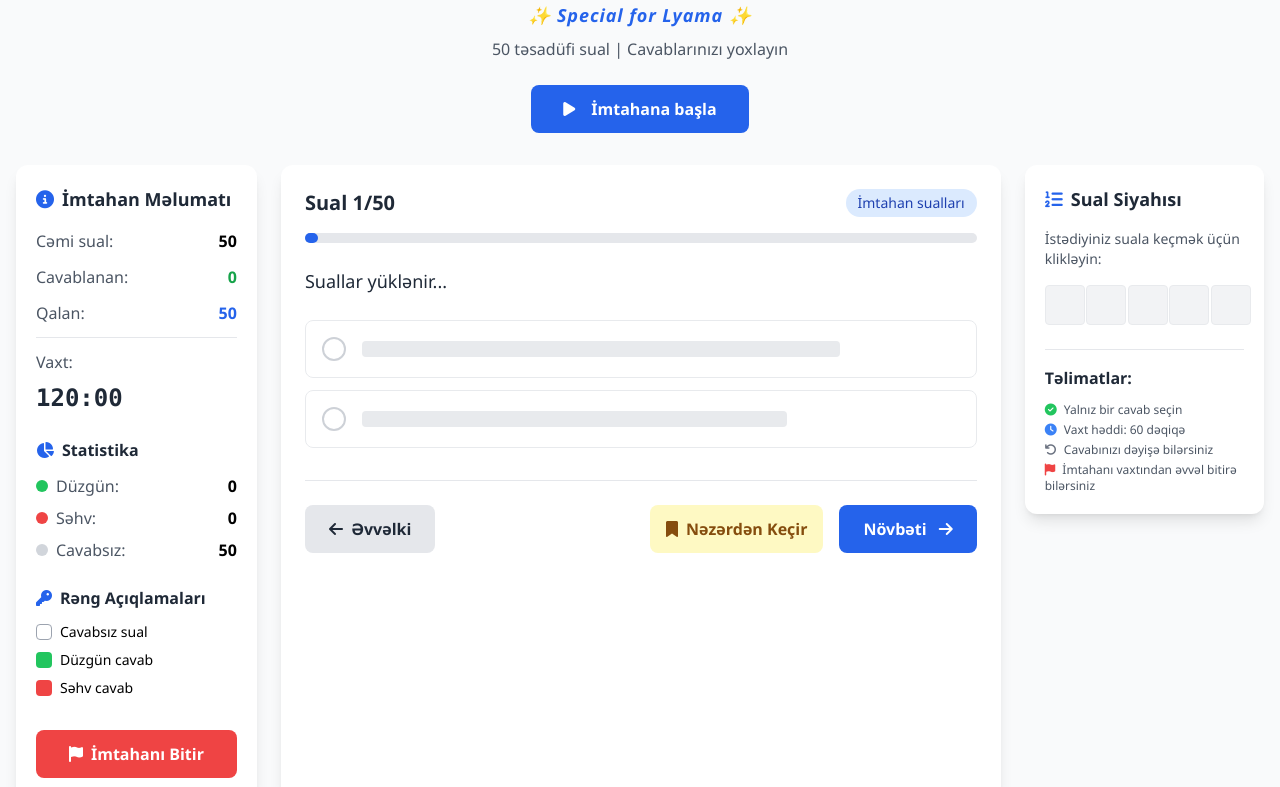
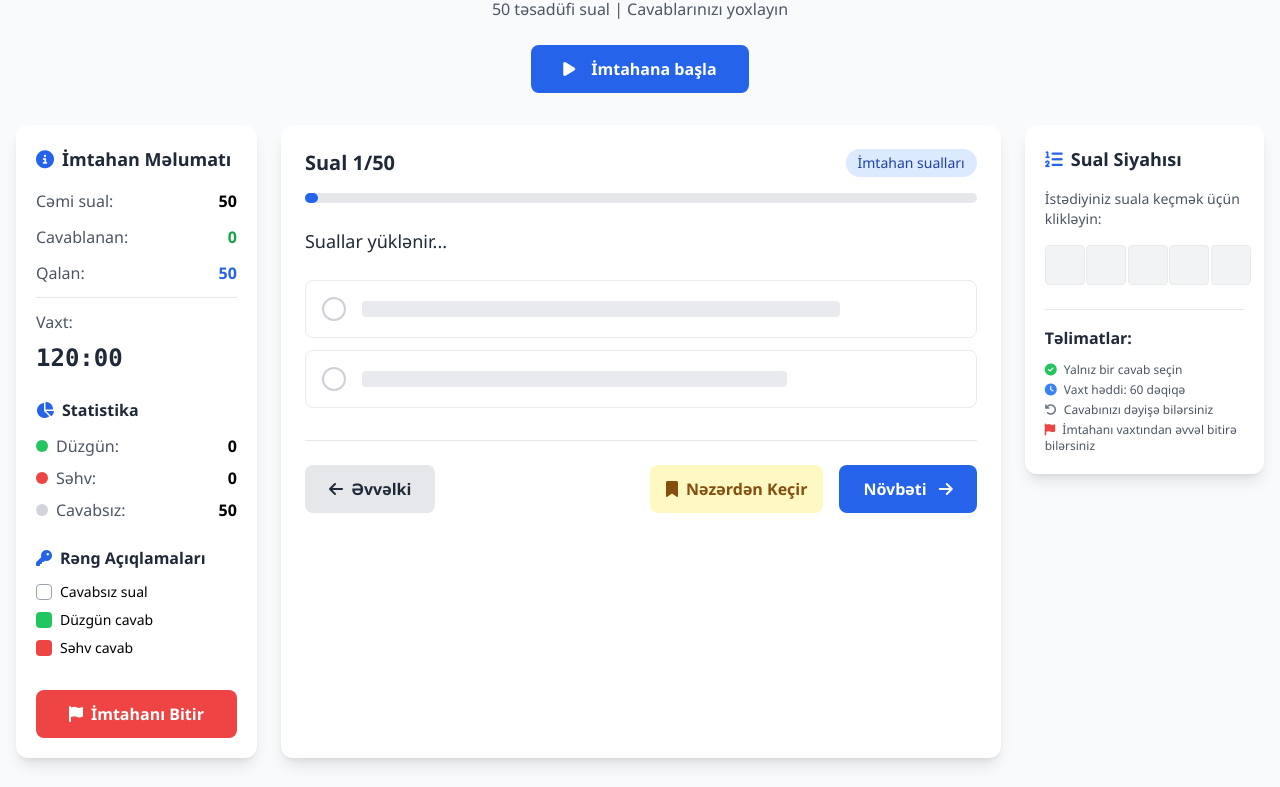
Before and after one commit to alimammadsoy/exam, a plain HTML site: page index.html in a window 1280 px wide. Shown: the part 71-858 px from the top of the page. Drawn offline with nearby package versions, Linux system fonts and the light colour scheme.

Commit message:
special text commented

```diff
--- a/index.html
+++ b/index.html
@@ -82,7 +82,7 @@
             <h1 class="text-2xl md:text-3xl font-bold text-blue-800">
                 <i class="fas fa-shield-alt mr-2"></i>İmtahana xoş gəlmisiniz!
             </h1>
-            <p class="text-lg italic text-blue-600 mt-3 font-semibold tracking-wider">✨ Special for Lyama ✨</p>
+            <!-- <p class="text-lg italic text-blue-600 mt-3 font-semibold tracking-wider">✨ Special for Lyama ✨</p> -->
             <p class="text-gray-600 mt-2">50 təsadüfi sual | Cavablarınızı yoxlayın</p>
             <button id="start-exam-btn" class="mt-6 bg-blue-600 hover:bg-blue-700 text-white font-bold py-3 px-8 rounded-lg transition duration-300 inline-flex items-center gap-2">
                 <i class="fas fa-play mr-2"></i>İmtahana başla
```
